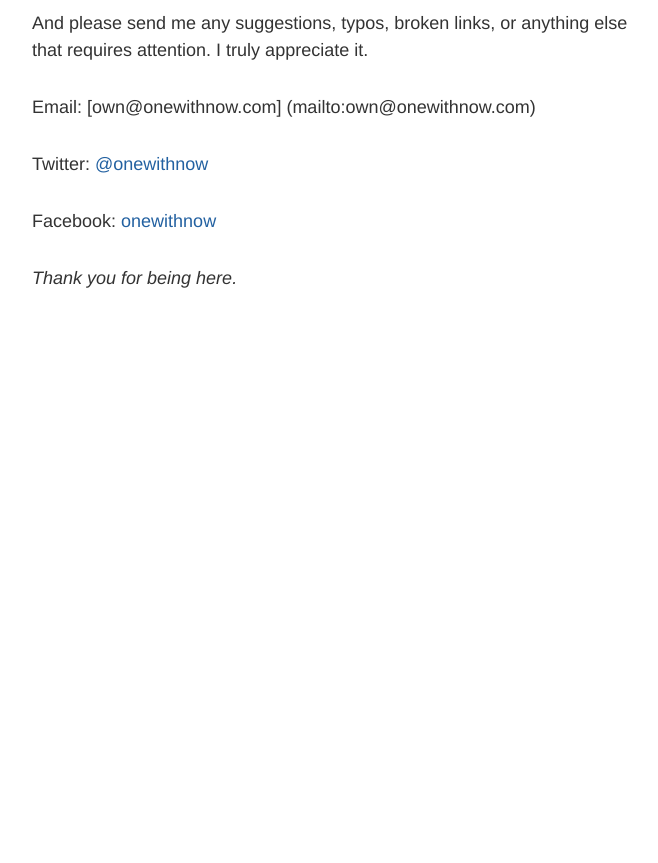
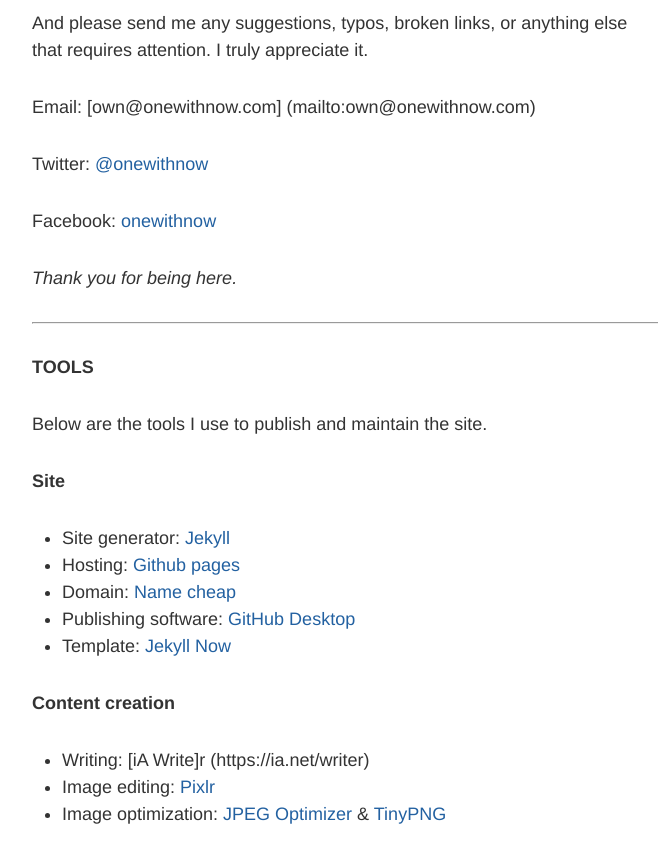
Before and after one commit to onewithnow/onewithnow.github.io, a Jekyll site: the page built from about.md, in a window 1280 px wide and 900 px high, scrolled down 1153 px. Shown: the top 863 px of the window, without its empty margins (293-951 px from the left). Built offline with Jekyll 4.4.1, drawn with Linux system fonts in a browser that asks for light colours; Markdown is read by kramdown in place of the engine named in the settings; before the commit the page ends 1558 px from its top, so only the background shows below that.

Commit message:
About page edits

```diff
--- a/about.md
+++ b/about.md
@@ -35,3 +35,23 @@
 Facebook: [onewithnow](http://www.facebook.com/onewithnow)
 
 *Thank you for being here.*
+
+***
+
+**TOOLS**
+
+Below are the tools I use to publish and maintain the site.
+
+**Site**
+
+- Site generator: [Jekyll](http://jekyllrb.com/)
+- Hosting: [Github pages](http://pages.github.com/)
+- Domain: [Name cheap](http://www.namecheap.com/)
+- Publishing software: [GitHub Desktop](https://desktop.github.com/)
+- Template: [Jekyll Now](http://www.jekyllnow.com/)
+
+**Content creation**
+
+- Writing: [iA Write]r (https://ia.net/writer)
+- Image editing: [Pixlr](http://pixlr.com/editor/)
+- Image optimization: [JPEG Optimizer](http://www.jpeg-optimizer.com/) & [TinyPNG](http://tinypng.com/)
```
